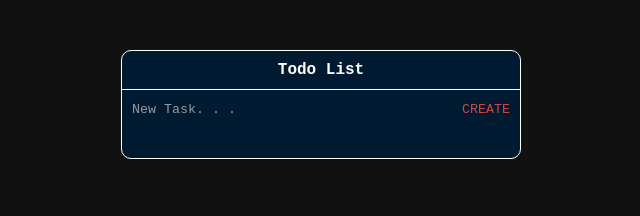
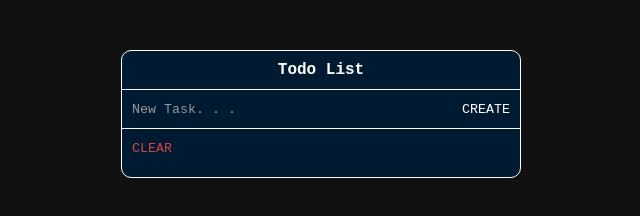
Before and after one commit to JepoySanity/VJS-todo-list, a plain HTML site: page index.html in a window 1280 px wide. Shown: the whole page, without its empty margins (319-959 px from the left). Drawn offline with Linux system fonts and the light colour scheme.

Commit message:
add clear button event

```diff
--- a/app.css
+++ b/app.css
@@ -43,6 +43,10 @@ body {
   color: #ffffff;
 }
 
+#task-form {
+  border-bottom: 1px solid #ffffff;
+}
+
 ::placeholder {
   /* Chrome, Firefox, Opera, Safari 10.1+ */
   color: #999999;
@@ -56,12 +60,21 @@ body {
 .create-btn {
   background-color: inherit;
   border: none;
-  color: #ce4646;
+  color: #ffffff;
 }
 
 .tasks {
   padding: 10px;
-  padding-bottom: 20px;
+  padding-bottom: 10px;
+}
+
+.clear-btn {
+  padding: 10px;
+  padding-bottom: 0;
+}
+
+#clear {
+  color: #ce4646;
 }
 
 .task {
--- a/app.js
+++ b/app.js
@@ -2,6 +2,7 @@ window.addEventListener("load", function () {
   let taskForm = document.querySelector("#task-form");
   let taskInput = document.querySelector(".task-input");
   let tasks = document.querySelector(".tasks");
+  let clear = document.querySelector("#clear");
 
   taskForm.addEventListener("submit", function (e) {
     e.preventDefault();
@@ -67,4 +68,13 @@ window.addEventListener("load", function () {
       });
     }
   });
+  //clear button event
+  clear.addEventListener("click", function (e) {
+    e.preventDefault();
+    let clearConfirm = confirm(
+      "are you sure you want to clear all of your task?"
+    );
+    if (!clearConfirm) return;
+    tasks.innerHTML = "";
+  });
 });
--- a/index.html
+++ b/index.html
@@ -20,6 +20,9 @@
           </div>
         </div>
       </form>
+      <div class="clear-btn">
+        <button class="action-btn" id="clear">CLEAR</button>
+      </div>
       <div class="tasks">
         <!-- <div class="task">
           <input type="text" class="task-content" />
```
